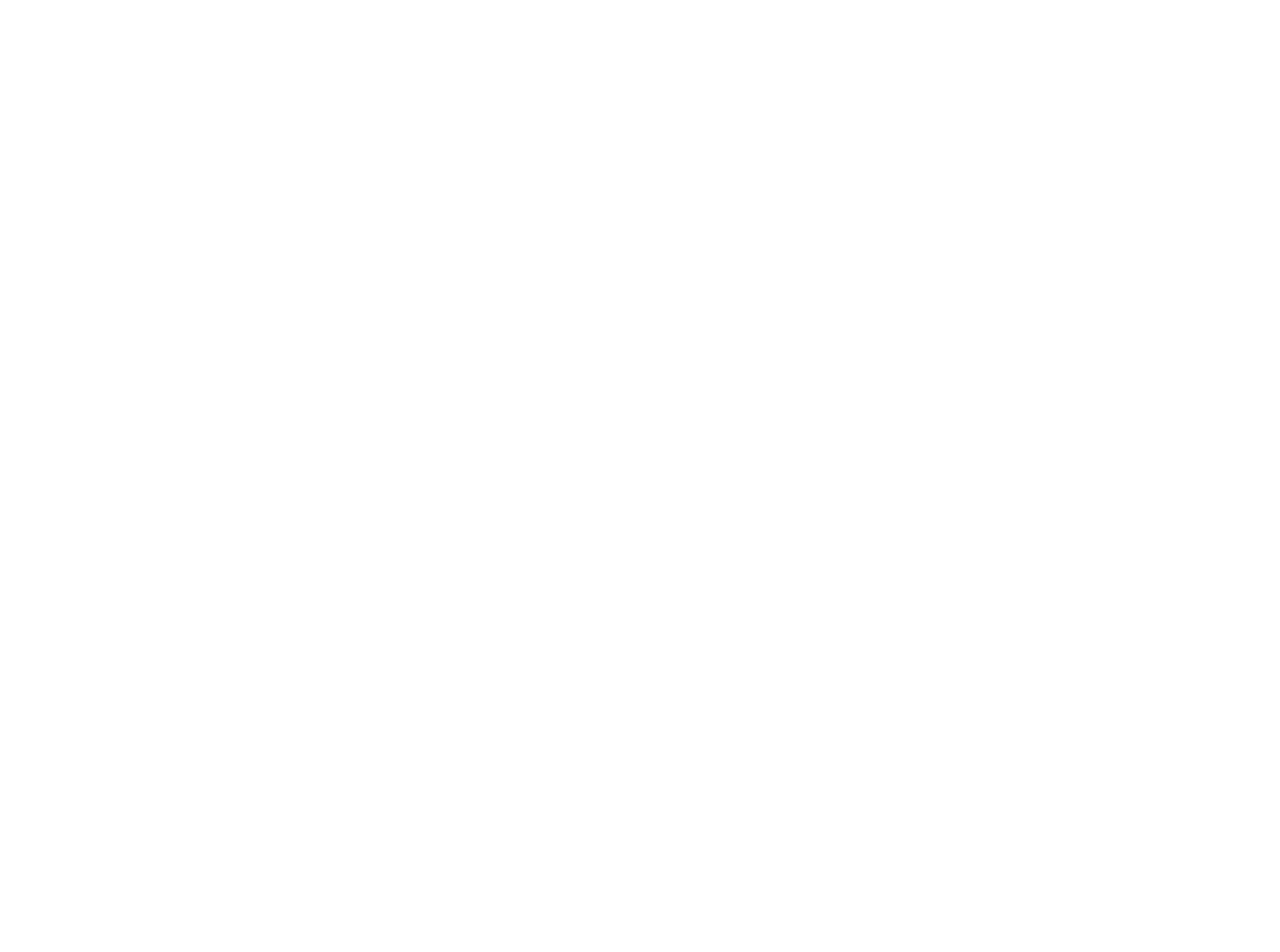
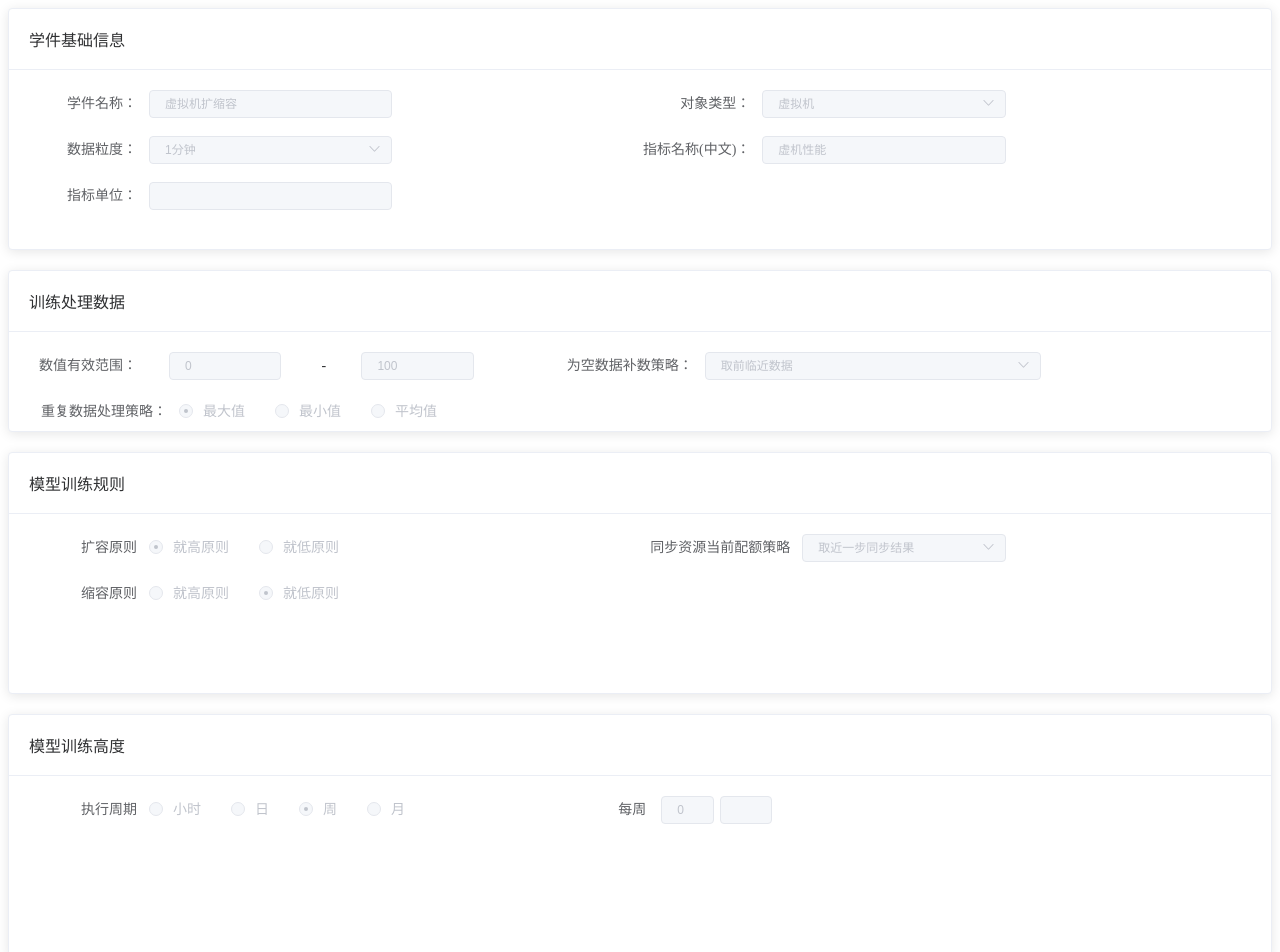
Before and after one commit to mangoDoraemon/abnormal-log-client, a Vue app: page /#/virtualMachine in a window 1280 px wide. Shown: the top 952 px of the page. Before the commit the page ends 800 px from the top, so only its background shows below. Built offline with nearby package versions, Linux system fonts and the light colour scheme.

Commit message:
完成虚拟机扩缩容

```diff
--- a/src/router/index.js
+++ b/src/router/index.js
@@ -15,9 +15,9 @@
             component: () => import('@/views/abnormalLog/index'),
         },
         {
-            path:'/test',
-            name :'1',
-            component: () => import('@/views/test/1'),
+            path:'/virtualMachine',
+            name :'index',
+            component: () => import('@/views/virtualMachine/index'),
         }
 
         ]
--- a/src/views/test/1.vue
+++ b/src/views/virtualMachine/index.vue
@@ -2,12 +2,13 @@
 <template>
   <div class="app-container">
     <el-row>
+
       <el-card class="box-card">
         <div slot="header" class="clearfix">
           <span>学件基础信息</span>
         </div>
         <div style="margin-bottom: 50px">
-          <el-form :model="formData" label-width="120px" size="medium">
+          <el-form :model="formData" label-width="120px" size="mini">
             <el-row gutter="250">
               <el-col :span="10">
                 <el-form-item label="学件名称：">
@@ -22,11 +23,12 @@
                   ></el-input>
                 </el-form-item>
               </el-col>
+
               <el-col :span="10">
                 <el-form-item
                   label="对象类型："
                   label-width="120px"
-                  size="medium"
+                  size="mini"
                 >
                   <el-select
                     disabled
@@ -49,7 +51,7 @@
                 <el-form-item
                   label="数据粒度："
                   label-width="120px"
-                  size="medium"
+                  size="mini"
                 >
                   <el-select
                     disabled
@@ -72,7 +74,7 @@
                 <el-form-item
                   label="指标名称(中文)："
                   label-width="120px"
-                  size="medium"
+                  size="mini"
                 >
                   <el-input
                     disabled
@@ -90,7 +92,7 @@
                 <el-form-item
                   label="指标单位："
                   label-width="120px"
-                  size="medium"
+                  size="mini"
                 >
                   <el-input
                     disabled
@@ -107,21 +109,23 @@
           </el-form>
         </div>
       </el-card>
+
     </el-row>
 
     <el-row style="margin-top: 20px">
-      <el-card class="box-card">
+      <el-card class="box-card-one">
         <div slot="header" class="clearfix">
           <span>训练处理数据</span>
         </div>
 
         <div style="margin-bottom: 50px">
-          <el-form :model="formData" label-width="120px" size="medium">
+          <el-form :model="formData" label-width="120px" size="mini">
             <el-row gutter="40">
               <el-col :span="10">
-                <el-form-item label="数值有效范围：">
+                <el-form-item size="mini" label="数值有效范围：">
                   <el-col span="10">
                     <el-input
+                    size="mini"
                       disabled
                       v-model="formData.shuzhirRangStart"
                       style="
@@ -134,7 +138,9 @@
                   <el-col class="line" :span="2">-</el-col>
                   <el-col span="10">
                     <el-input
+                    size="mini"
                       disabled
+                       v-model="formData.shuzhirRangEnd"
                       style="
                          {
                           width: '40%';
@@ -148,7 +154,7 @@
                 <el-form-item
                   label="为空数据补数策略："
                   label-width="150px"
-                  size="medium"
+                  size="mini"
                 >
                          <el-select
                     disabled
@@ -171,7 +177,7 @@
                 <el-form-item
                   label="重复数据处理策略："
                   label-width="150px"
-                  size="medium"
+                  size="mini"
                 >
                   <el-radio disabled v-model="radio" label="1">最大值</el-radio>
                   <el-radio disabled v-model="radio" label="2">最小值</el-radio>
@@ -186,12 +192,13 @@
     </el-row>
 
     <el-row style="margin-top: 20px">
+
       <el-card class="box-card">
         <div slot="header" class="clearfix">
           <span>模型训练规则</span>
         </div>
         <div style="margin-bottom: 50px">
-          <el-form :model="formData" label-width="120px" size="medium">
+          <el-form :model="formData" label-width="120px" size="mini">
             <el-row gutter="250">
               <el-col :span="10">
                 <el-form-item label="扩容原则">
@@ -220,7 +227,7 @@
 
               <el-col :span="10">
                 <el-form-item label="缩容原则" label-width="120px">
-                 <el-radio disabled v-model="radio1" label="1">就高原则</el-radio>
+                 <el-radio size="mini" disabled v-model="radio1" label="1">就高原则</el-radio>
                   <el-radio disabled v-model="radio1" label="2">就低原则</el-radio>
                 </el-form-item>
               </el-col>
@@ -238,42 +245,43 @@
           <span>模型训练高度</span>
         </div>
         <div style="margin-bottom: 50px">
-          <el-form :model="formData" label-width="120px" size="medium">
-            <el-row gutter="250">
+          <el-form :model="formData" label-width="120px" size="mini">
+            <el-row >
               <el-col :span="10">
-                <el-form-item label="活动名称">
-                  <el-input
-                    disabled
-                    style="
-                       {
-                        width: '50%';
-                      }
-                    "
-                  ></el-input>
+                <el-form-item label="执行周期">
+                     <el-radio disabled v-model="radio2" label="1">小时</el-radio>
+                  <el-radio disabled v-model="radio2" label="2">日</el-radio>
+                  <el-radio disabled v-model="radio2" label="3">周</el-radio>
+                  <el-radio disabled v-model="radio2" label="4">月</el-radio>
                 </el-form-item>
               </el-col>
-              <el-col :span="10">
-                <el-form-item label="活动名称">
-                  <el-input></el-input>
+              <el-col :span="5">
+                <el-form-item label="每周">
+                    <el-row :gutter="6">
+                  <el-col span="10">
+                    <el-input
+                      disabled
+                      v-model="formData.shuzhirRangStart"
+                      style="
+                         {
+                          width: '400%';
+                        }
+                      "
+                    ></el-input>
+                  </el-col>
+                  <el-col class="line" :span="3">    </el-col>
+                  <el-col span="10">
+                    <el-input
+                      disabled
+                      style="
+                         {
+                          width: '40%';
+                        }
+                      "
+                    ></el-input>
+                  </el-col></el-row>
                 </el-form-item>
-              </el-col>
 
-              <el-col :span="10">
-                <el-form-item label="活动名称">
-                  <el-input></el-input>
-                </el-form-item>
-              </el-col>
-
-              <el-col :span="10">
-                <el-form-item label="指标名称(中文)">
-                  <el-input></el-input>
-                </el-form-item>
-              </el-col>
-
-              <el-col :span="10">
-                <el-form-item label="活动名称">
-                  <el-input></el-input>
-                </el-form-item>
               </el-col>
             </el-row>
           </el-form>
@@ -300,17 +308,21 @@
       },
       objectOptions: {},
       radio: "1",
-      radio1:'2'
+      radio1:'2',
+      radio2:'3'
     };
   },
 };
 </script>
-<style lang="less" scoped>
-.box-card {
-  max-width: 100%;
-  height: 250px;
+<style scoped>
+.box-card{
+    height: 240px;
 }
-</style>>
-
-
+.box-card-one{
+    height: 160px;
+}
+.test{
+    color:aliceblue;
+    background-color: aliceblue;
+}
 </style>
```
